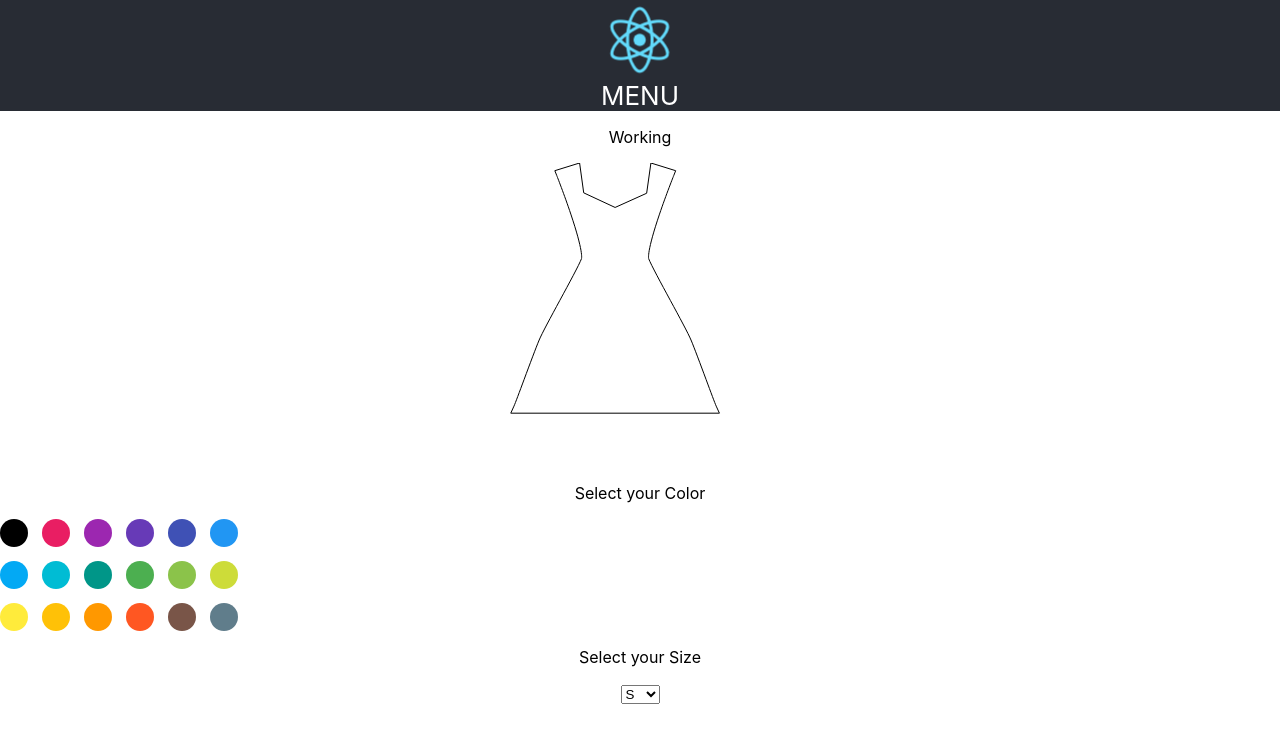
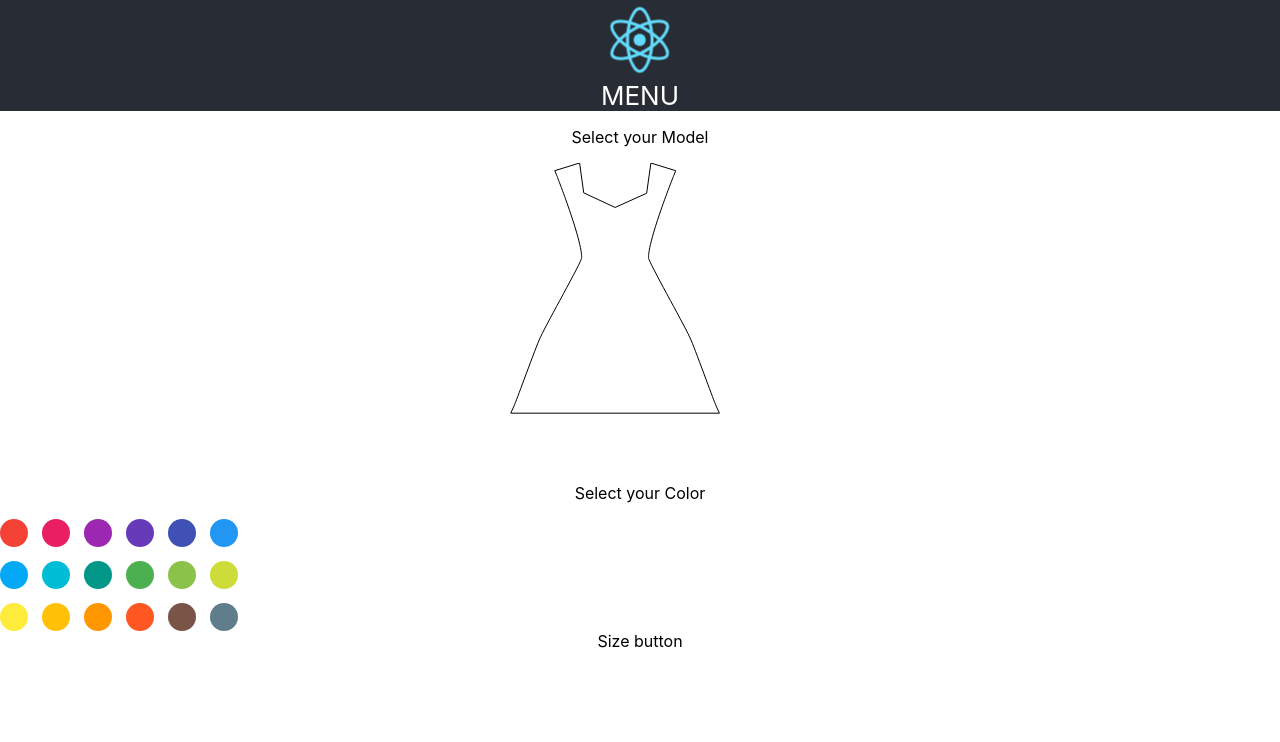
Before and after one commit to martinrebo/my-dress, a React (Create React App) app: page / in a window 1280 px wide. Shown: the top 742 px of the page. Built offline with nearby package versions, Linux system fonts and the light colour scheme.

Commit message:
Working Dress component

```diff
--- a/src/App.js
+++ b/src/App.js
@@ -2,7 +2,8 @@ import React, { Component } from 'react';
 // import logo from './logo.svg';
 import './App.css';
 import Nav from './components/nav/Nav';
-import Dress from './components/dress/Dress'
+import Dress from './components/dress/Dress';
+import Size from './components/size/Size'
 
 class App extends Component {
   render() {
@@ -11,6 +12,7 @@ class App extends Component {
 <Nav />
         <main>
 <Dress></Dress>
+<Size></Size>
         </main>
 
       </div>
--- a/src/components/dress/Dress.css
+++ b/src/components/dress/Dress.css
@@ -9,3 +9,15 @@
 :local(.letters) {
     color: blue;
 }
+
+:local(.picker) {
+    background-color: gray;
+    margin: auto;
+    text-align: center;
+}
+
+:local(.pickercontainer) {
+    position: relative;
+    margin: auto;
+    display: inline-block;
+}
--- a/src/components/dress/Dress.js
+++ b/src/components/dress/Dress.js
@@ -1,6 +1,7 @@
 import React, { Component } from 'react';
 import styles from './Dress.css';
 import { CirclePicker } from 'react-color';
+// import ColorPicker from '../color/Color' TODO> Color picker compotnet
 
 
 
@@ -8,44 +9,36 @@ class Dress extends Component {
     constructor(props) {
         super(props);
         this.state = {
-            color: 'white',
-            colors: ["#000000", "#e91e63", "#9c27b0", "#673ab7", "#3f51b5", "#2196f3", "#03a9f4", "#00bcd4", "#009688", "#4caf50", "#8bc34a", "#cddc39", "#ffeb3b", "#ffc107", "#ff9800", "#ff5722", "#795548", "#607d8b"] };
+            color: '#ffffff',
+            size: 'S'
+        };
 
         // This binding is necessary to make `this` work in the callback
         this.handleChangeComplete = this.handleChangeComplete.bind(this);
     }
 
-
     handleChangeComplete = (color) => {
         this.setState({ color: color.hex });
-      };
+ };
 
     render() {
         return (
             <div>
-                <p className={styles.letters}> Working </p>
+                <p className={styles.letters}>Select your Model </p>
                 <div>
                     {/* Original SVG https://www.svgrepo.com/svg/10212/dress */}
                     <svg width="300" height="300">
                         <path d="m226.202,243.116c-1.197-2.636-5.532-14.286-10.121-26.62-5.595-15.039-11.937-32.085-15.068-39.485-2.841-6.715-11.495-22.688-20.658-39.598-9.465-17.469-19.253-35.531-21.63-41.627-0.234-0.631-1.922-7.242 10.786-44.646 6.71-19.747 14.089-38.235 14.163-38.42l2.01-5.026-24.763-7.687-4.274,30.25-31.522,14.201-31.416-14.619-4.103-29.839-24.763,7.687 1.983,5.016c0.073,0.185 7.362,18.648 13.993,38.4 12.572,37.448 10.87,44.054 10.636,44.682-2.373,6.085-12.138,24.107-21.58,41.535-9.188,16.959-17.867,32.979-20.711,39.714-3.109,7.366-9.428,24.335-15.001,39.306-4.62,12.408-8.983,24.129-10.187,26.779l-3.205,7.065h208.641l-3.21-7.068z" stroke="black" strokeWidth="1" fill={this.state.color} />
                     </svg>
                 </div>
-                <div>
+                <div className={styles.picker}>
 
                     <p> Select your Color</p>
-                    <CirclePicker
-                    colors={this.state.colors}
-                    onChangeComplete={ this.handleChangeComplete } />
-
-
-                    <p> Select your Size</p>
-                    <select>
-                        <option value="XS">S</option>
-                        <option value="S">S</option>
-                        <option value="M">M</option>
-                        <option value="L">L</option>
-                        <option value="XS">XL</option>
-                    </select>
+                    <div className={styles.pickercontainer}>
+                        <CirclePicker
+                        colors={this.state.colors}
+                        onChangeComplete={this.handleChangeComplete}/>
+                    </div>
                 </div>
             </div>
 
--- /dev/null
+++ b/src/components/size/Size.js
@@ -0,0 +1,13 @@
+import React, { Component } from 'react';
+import './Size.css';
+
+
+class Size extends Component {
+  render() {
+    return (
+<div> Size button </div>
+    );
+  }
+}
+
+export default Size;
```
Also changed, not shown: src/components/color/Color.js (+22 -3 lines), src/components/size/Size.css (added).
